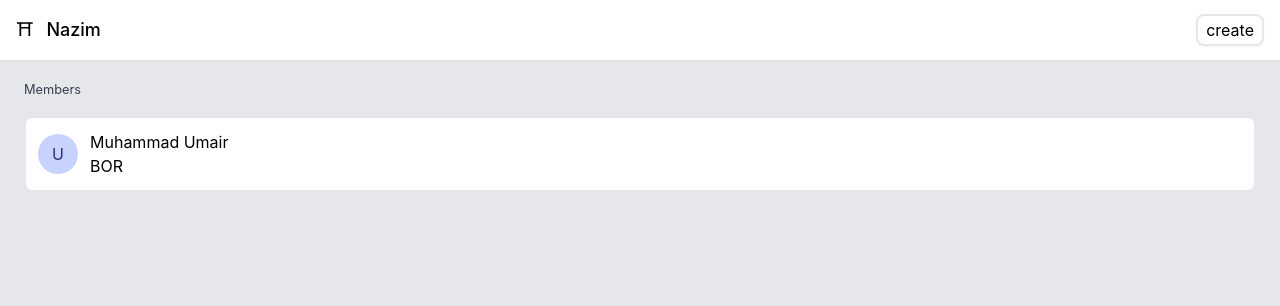
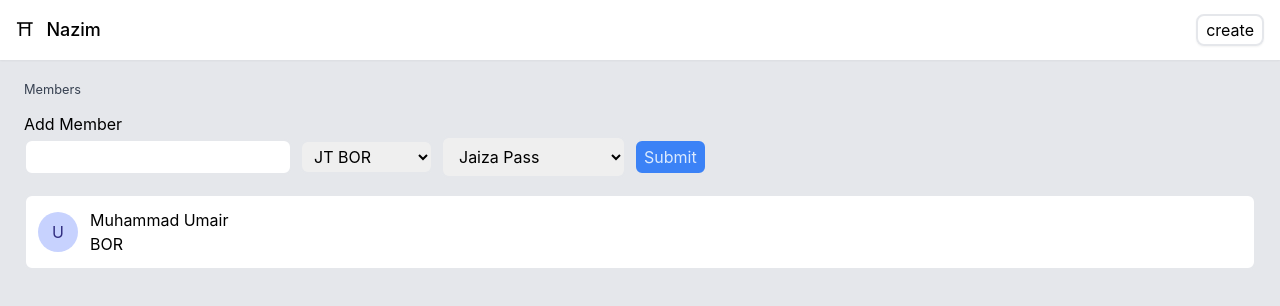
Before and after one commit to mumairofficial/nazim, a React (Create React App) app: page /members in a window 1280 px wide. Shown: the top 306 px of the page. Built offline with nearby package versions, Linux system fonts and the light colour scheme.

Commit message:
setup formik Fixes #11

```diff
--- a/src/components/Header.jsx
+++ b/src/components/Header.jsx
@@ -3,14 +3,14 @@ import { Link } from "react-router-dom"
 
 function Header() {
   return (
-    <header class="flex justify-between items-center bg-white shadow-sm p-4">
-      <div class="text-lg font-medium">
+    <header className="flex justify-between items-center bg-white shadow-sm p-4">
+      <div className="text-lg font-medium">
         <Link to="/">
           <span className="mr-2">⛩</span> Nazim
         </Link>
       </div>
       <div>
-        <Link to="/create" class="px-2 py-1 rounded-lg shadow-sm border-2">
+        <Link to="/create" className="px-2 py-1 rounded-lg shadow-sm border-2">
           create
         </Link>
       </div>
--- /dev/null
+++ b/src/pages/members/components/new-member.jsx
@@ -0,0 +1,79 @@
+import React from "react"
+import { Formik, Form, Field, ErrorMessage } from "formik"
+
+const NewMemberForm = () => (
+  <div>
+    <h1>Add Member</h1>
+    <Formik
+      initialValues={{ fullName: "", location: "", class: "" }}
+      validate={(values) => {
+        const errors = {}
+        if (!values.fullName) {
+          errors.fullName = "Required"
+        }
+
+        if (!values.location) {
+          errors.location = "Required"
+        }
+
+        if (!values.class) {
+          errors.class = "Required"
+        }
+
+        return errors
+      }}
+      onSubmit={(values, { setSubmitting }) => {
+        console.log(values)
+        setSubmitting(false)
+      }}
+    >
+      {({ isSubmitting }) => (
+        <Form>
+          <Field
+            type="text"
+            name="fullName"
+            className="px-2 py-1 rounded-lg border-2 mr-2"
+          />
+          <ErrorMessage name="fullName" component="div" />
+
+          <Field
+            name="location"
+            as="select"
+            placeholder="Choose location"
+            className="px-2 py-1 rounded-lg border-2 mr-2"
+          >
+            <option value="JT-BOR">JT BOR</option>
+            <option value="JT-L-BLOCK">JT L-BLOCK</option>
+            <option value="UMT">UMT</option>
+            <option value="OTHERS">Others</option>
+          </Field>
+          <ErrorMessage name="location" component="div" />
+
+          <Field
+            name="class"
+            as="select"
+            placeholder="Choose class"
+            className="px-3 py-2 rounded-lg border-2 mr-2"
+          >
+            <option value="JAIZA_PASS">Jaiza Pass</option>
+            <option value="CIRCLE">Circle</option>
+            <option value="FORUM">Forum</option>
+            <option value="MADANI_HALL">Madani Hall</option>
+            <option value="MATWAQEE_MADOO">Matwaqee Madoo</option>
+          </Field>
+          <ErrorMessage name="class" component="div" />
+
+          <button
+            type="submit"
+            disabled={isSubmitting}
+            className="px-2 py-1 rounded-lg border-2 mr-2 bg-blue-500 text-blue-100"
+          >
+            Submit
+          </button>
+        </Form>
+      )}
+    </Formik>
+  </div>
+)
+
+export default NewMemberForm
--- a/src/pages/members/members.page.jsx
+++ b/src/pages/members/members.page.jsx
@@ -2,11 +2,17 @@ import React from "react"
 
 import ContentWrapper from "../../components/content-wrapper"
 import SmallHeading from "../../components/small-heading"
+import NewMemberForm from "./components/new-member"
 
 const MembersPage = () => {
   return (
     <ContentWrapper>
       <SmallHeading>Members</SmallHeading>
+
+      <div className="my-3">
+        <NewMemberForm />
+      </div>
+
       <div className="mt-4">
         <div className="bg-white flex items-center rounded-lg border-2 p-3">
           <div className="rounded-full flex justify-around items-center bg-indigo-200 text-indigo-900 w-10 h-10">
```
